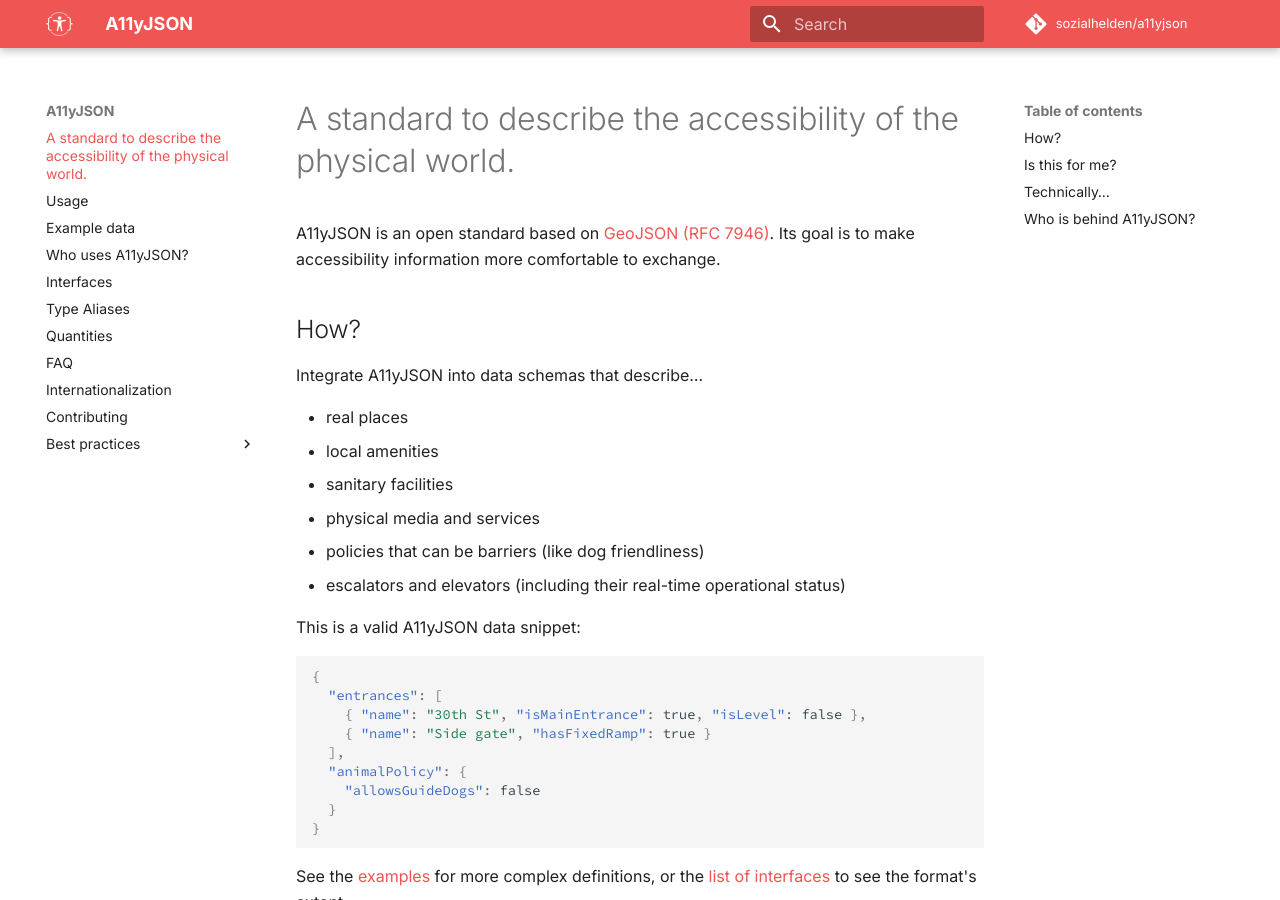
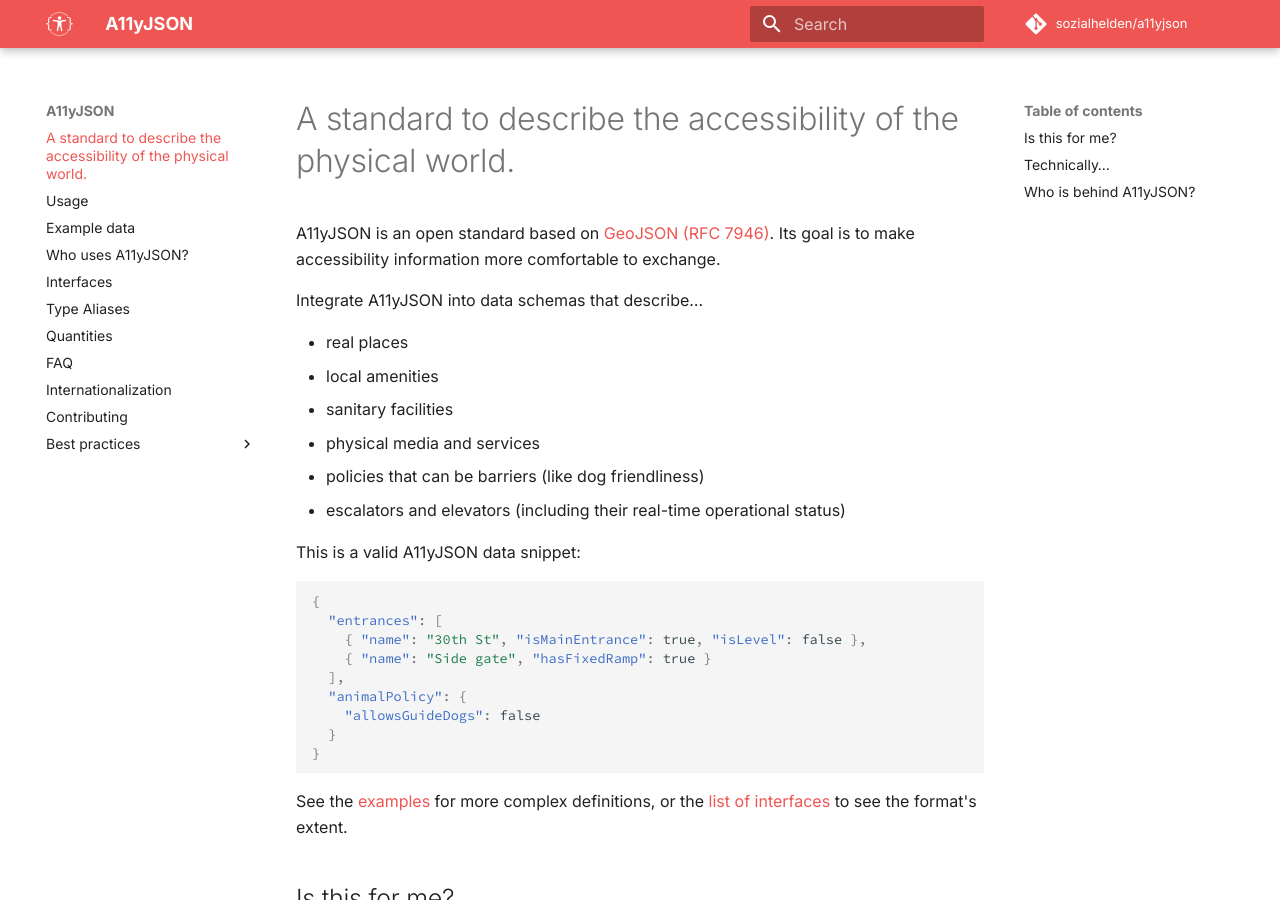
Before and after one commit to sozialhelden/a11yjson, an MkDocs documentation site: the page built from docs/index.md, in a window 1280 px wide and 900 px high. Built offline with MkDocs 1.6.1 and Material for MkDocs 9.7.7, drawn with Linux system fonts in a browser that asks for light colours; comment, search, counter and statistics services are not loaded.

Commit message:
Update index.md

```diff
--- a/docs/index.md
+++ b/docs/index.md
@@ -6,8 +6,6 @@
 Status](https://travis-ci.org/sozialhelden/a11yjson.svg?branch=master)](https://travis-ci.org/sozialhelden/a11yjson) -->
 
 A11yJSON is an open standard based on [GeoJSON (RFC 7946)](https://tools.ietf.org/html/rfc7946). Its goal is to make accessibility information more comfortable to exchange.
-
-## How?
 
 Integrate A11yJSON into data schemas that describe…
 
```
